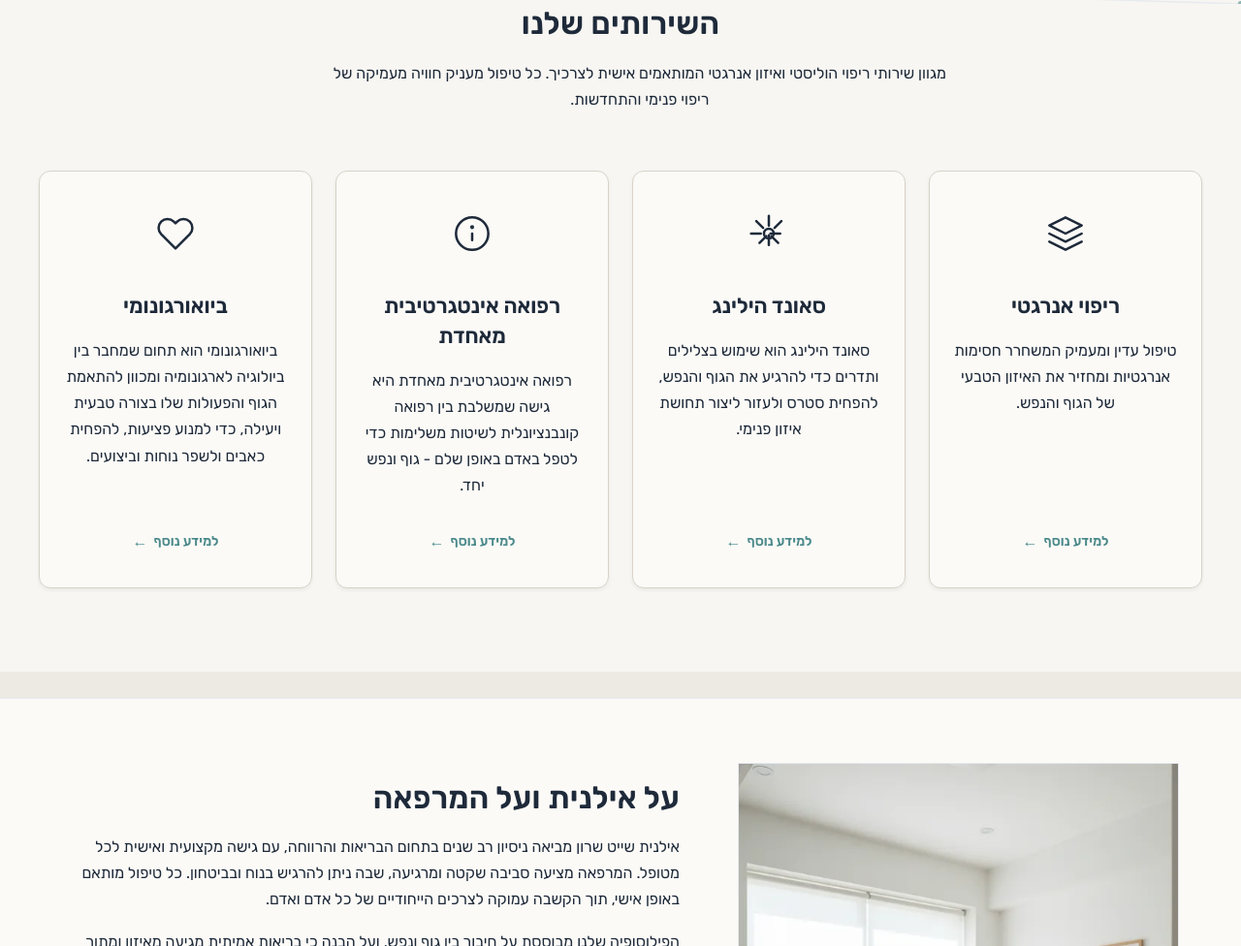
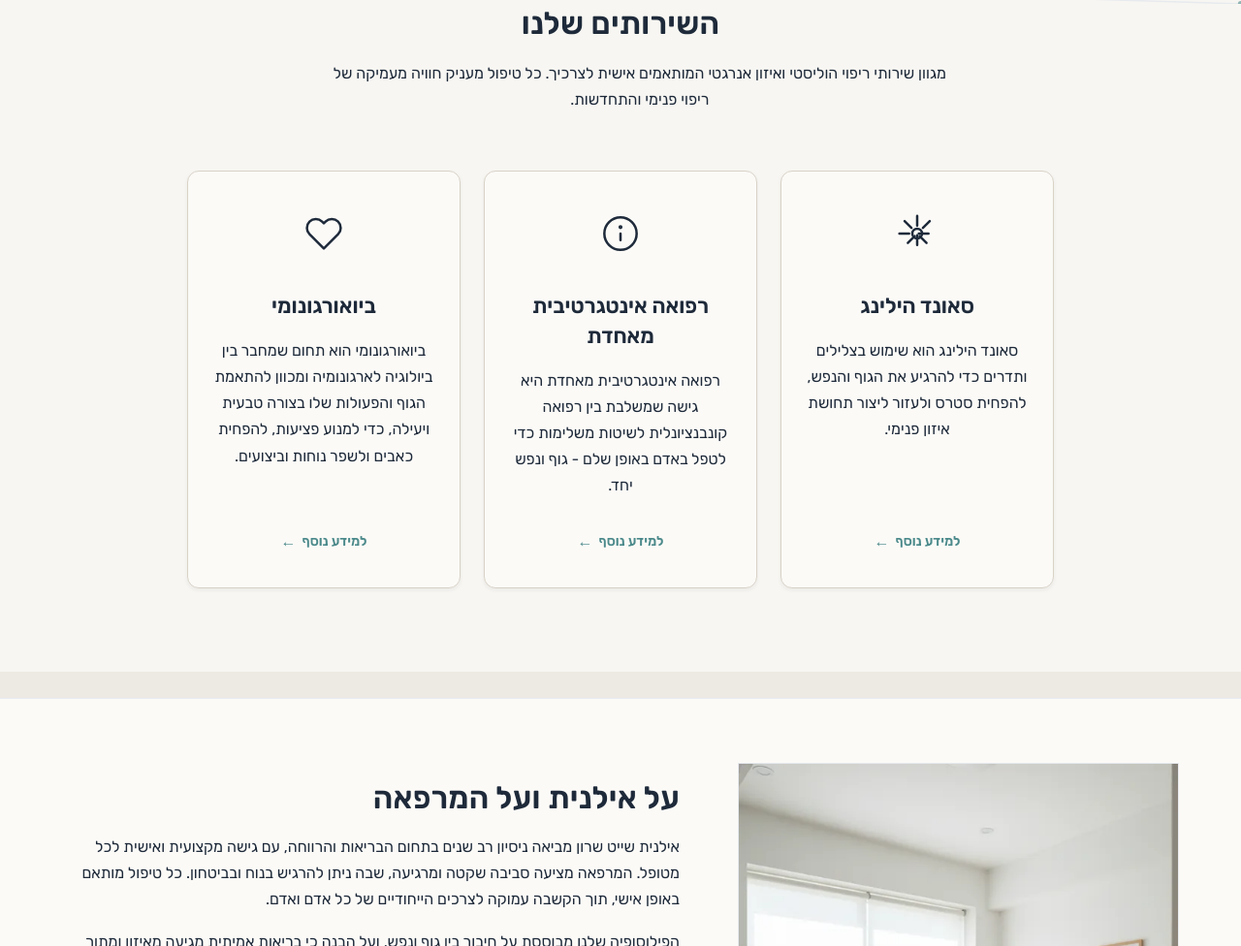
Before and after one commit to slipwoker/zappy-website-8adfbab4-27e0-480b-91bc-b8491be47ed3, a plain HTML site: page index.html in a window 1280 px wide. Shown: the part 836-1812 px from the top of the page at 97% size. Drawn offline with Linux system fonts and the light colour scheme; no server answers.

```diff
--- a/index.html
+++ b/index.html
@@ -1308,18 +1308,7 @@
       <p class="intro-text">מגוון שירותי ריפוי הוליסטי ואיזון אנרגטי המותאמים אישית לצרכיך. כל טיפול מעניק חוויה מעמיקה של ריפוי פנימי והתחדשות.</p>
     </div>
 
-    <div class="services-grid zappy-preserve-css-grid" data-original-item-width="282" data-original-gap="24px" style="display: grid; grid-template-columns: 282px 282px 282px 282px;" id="zappy-auto-grid-1771257371093-u3ugeu" data-zappy-auto-grid="true"><article class="service-card">
-        <div class="service-icon">
-          <svg xmlns="http://www.w3.org/2000/svg" width="40" height="40" viewbox="0 0 24 24" fill="none" stroke="currentColor" stroke-width="1.5" stroke-linecap="round" stroke-linejoin="round" data-element-type="icon" data-element-id="icon-1770993543146-8qlv7up8f" data-icon-type="svg">
-            <path d="M12 2L2 7l10 5 10-5-10-5z"></path>
-            <path d="M2 17l10 5 10-5"></path>
-            <path d="M2 12l10 5 10-5"></path>
-          </svg>
-        </div>
-        <h3 class="zappy-editable">ריפוי אנרגטי</h3>
-        <p class="zappy-editable">טיפול עדין ומעמיק המשחרר חסימות אנרגטיות ומחזיר את האיזון הטבעי של הגוף והנפש.</p>
-        <a href="/services" class="service-link btn btn-ghost zappy-editable" data-native-element="true" data-element-id="btn-1771257411559-mzw7l5wav" data-element-type="button" style="outline: none; color: rgb(76, 138, 139) !important; border-color: transparent !important; background-color: transparent !important; background-image: none !important;" data-original-href="/services">למידע נוסף <span class="arrow">←</span></a>
-      </article><article class="service-card">
+    <div class="services-grid zappy-preserve-css-grid" data-original-item-width="282" data-original-gap="24px" style="display: grid; --zappy-grid-cols: repeat(3, minmax(0, 1fr));" id="zappy-auto-grid-1771257371093-u3ugeu" data-zappy-auto-grid="true"><article class="service-card" style="">
         <div class="service-icon">
           <svg xmlns="http://www.w3.org/2000/svg" width="40" height="40" viewbox="0 0 24 24" fill="none" stroke="currentColor" stroke-width="1.5" stroke-linecap="round" stroke-linejoin="round" data-element-type="icon" data-element-id="icon-1770993543146-m35fnc7h6" data-icon-type="svg">
             <circle cx="12" cy="12" r="3"></circle>
@@ -1342,7 +1331,7 @@
 
 סאונד הילינג הוא שימוש בצלילים ותדרים כדי להרגיע את הגוף והנפש, להפחית סטרס ולעזור ליצור תחושת איזון פנימי.</p>
         <a href="/services" class="service-link btn btn-ghost zappy-editable" data-native-element="true" data-element-id="btn-1771257392094-4172wggl5" data-element-type="button" style="outline: none; color: rgb(76, 138, 139) !important; border-color: transparent !important; background-color: transparent !important; background-image: none !important;" data-original-href="/services">למידע נוסף <span class="arrow">←</span></a>
-      </article><article class="service-card">
+      </article><article class="service-card" style="">
         <div class="service-icon">
           <svg xmlns="http://www.w3.org/2000/svg" width="40" height="40" viewbox="0 0 24 24" fill="none" stroke="currentColor" stroke-width="1.5" stroke-linecap="round" stroke-linejoin="round" data-element-type="icon" data-element-id="icon-1770993543146-5eyjvs064" data-icon-type="svg">
             <path d="M12 22c5.523 0 10-4.477 10-10S17.523 2 12 2 2 6.477 2 12s4.477 10 10 10z"></path>
@@ -1363,7 +1352,7 @@
 
 </p>
         <a href="/services" class="service-link btn btn-ghost zappy-editable" data-native-element="true" data-element-id="btn-1771257371869-ji3gux803" data-element-type="button" style="outline: none; color: rgb(76, 138, 139) !important; border-color: transparent !important; background-color: transparent !important; background-image: none !important;" data-original-href="/services">למידע נוסף <span class="arrow">←</span></a>
-      </article><article class="service-card">
+      </article><article class="service-card" style="">
         <div class="service-icon">
           <svg xmlns="http://www.w3.org/2000/svg" width="40" height="40" viewbox="0 0 24 24" fill="none" stroke="currentColor" stroke-width="1.5" stroke-linecap="round" stroke-linejoin="round" data-element-type="icon" data-element-id="icon-1770993543146-ofk2owfry" data-icon-type="svg">
             <path d="M20.84 4.61a5.5 5.5 0 0 0-7.78 0L12 5.67l-1.06-1.06a5.5 5.5 0 0 0-7.78 7.78l1.06 1.06L12 21.23l7.78-7.78 1.06-1.06a5.5 5.5 0 0 0 0-7.78z"></path>
```
Also changed, not shown: public/index.html (+1 -1 lines), 3 other files.
